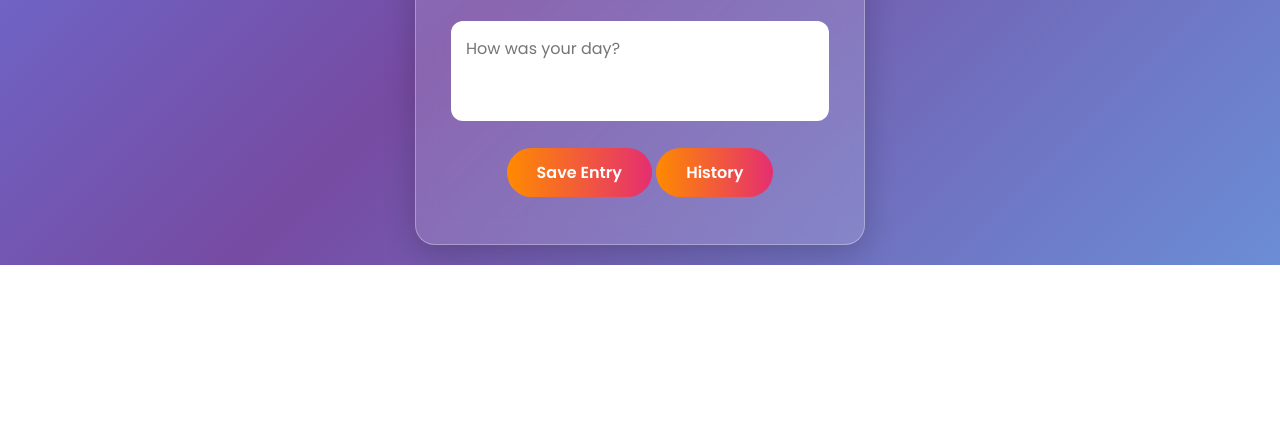
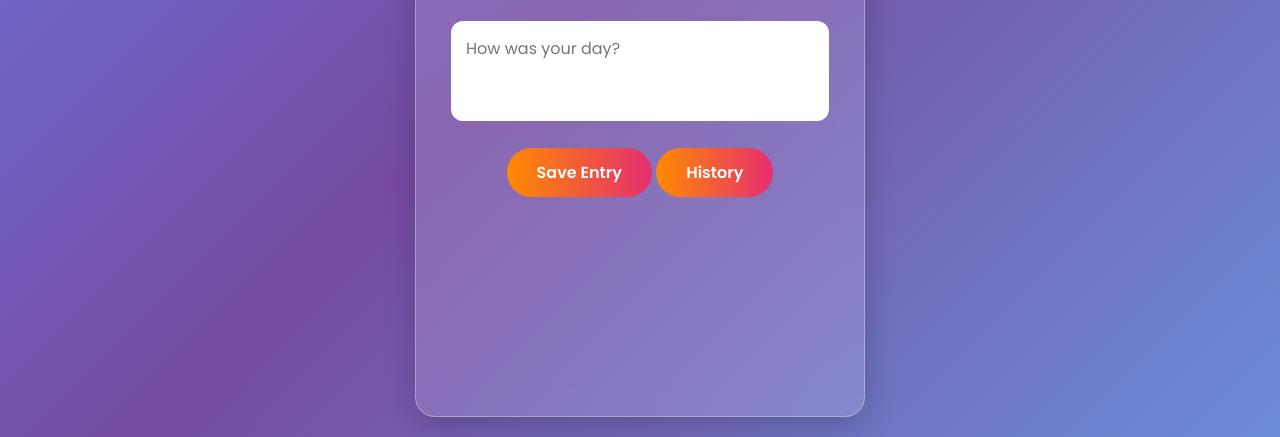
Before and after one commit to ashokaurovindomohanty-hub/EmoHeal, a Flask app: page / in a window 1280 px wide. Shown: the part 555-992 px from the top of the page. Before the commit the page ends 820 px from the top, so only its background shows below. Run offline with Flask 3, Linux system fonts and the light colour scheme.

Commit message:
fix calls

```diff
--- a/static/js/script.js
+++ b/static/js/script.js
@@ -54,7 +54,7 @@ function saveJournal(){
  localStorage.setItem('journal', JSON.stringify(hist));
  document.getElementById('journalText').value="";
  showHistory();
- dayResult;
+ dayResult();
  happyGraph();
 }
 function showHistory(){
--- a/templates/index.html
+++ b/templates/index.html
@@ -17,6 +17,7 @@
 <button onclick="saveJournal()">Save Entry</button>
 <button onclick="showHistory()">History</button>
 <div id="historyBox" style="margin-top:12px;"></div>
+<canvas id="happyChart" style="max-height:250px;margin-top:15px;"></canvas>
 </div>
 <script src="/static/js/script.js"></script>
 </body>
```
